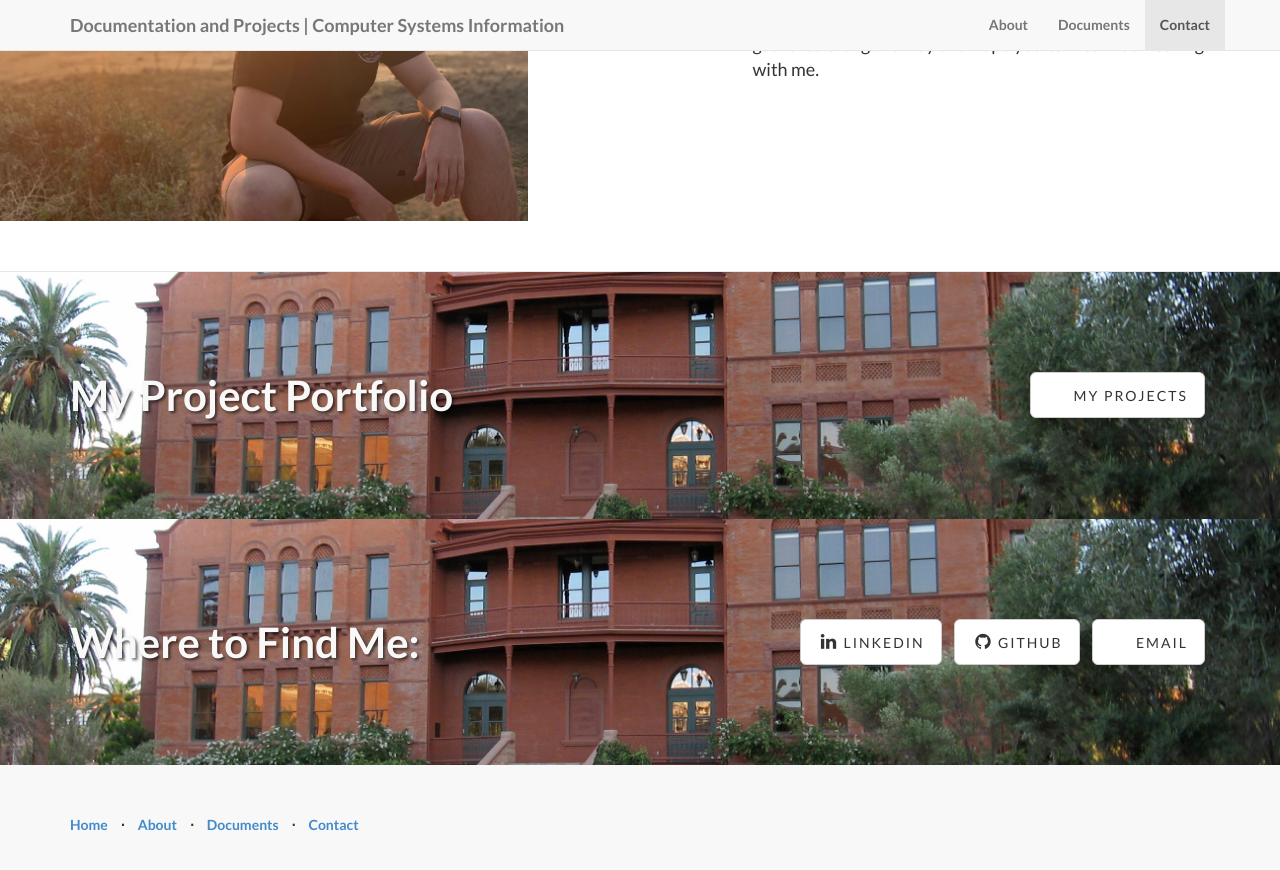
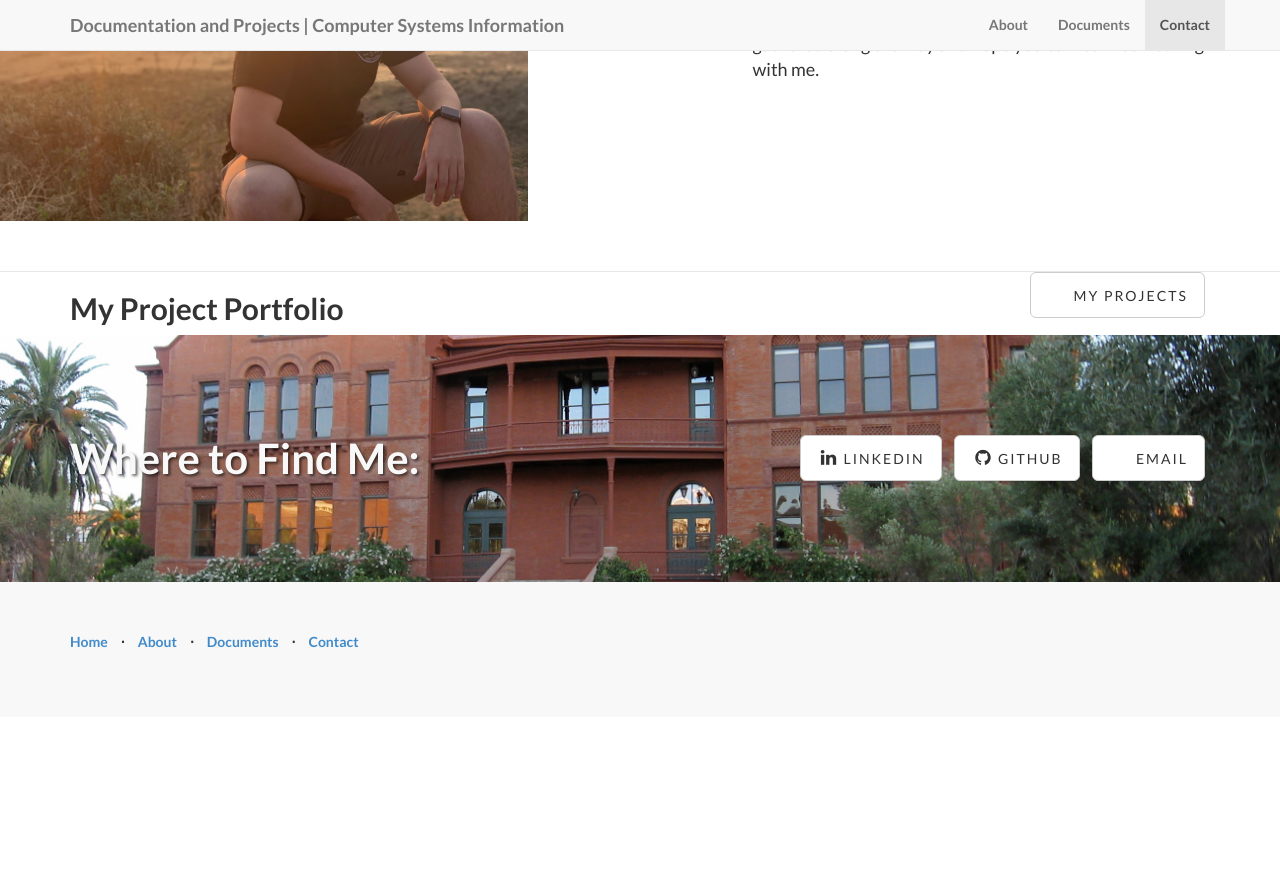
Before and after one commit to Markay12/MarkinfoLandingPage, a Jekyll site: the page built from index.html, in a window 1280 px wide and 900 px high, scrolled down 3115 px. Shown: the top 870 px of the window. Built offline with Jekyll 4.4.1, drawn with Linux system fonts in a browser that asks for light colours; after the commit the page ends 3832 px from its top, so only the background shows below that.

Commit message:
update div class

```diff
--- a/_includes/projects.html
+++ b/_includes/projects.html
@@ -1,5 +1,5 @@
 <section id="contact">
-	<div class="banner">
+	<div class="banner2">
 		<div class="container">
 
 			<div class="row">
```
